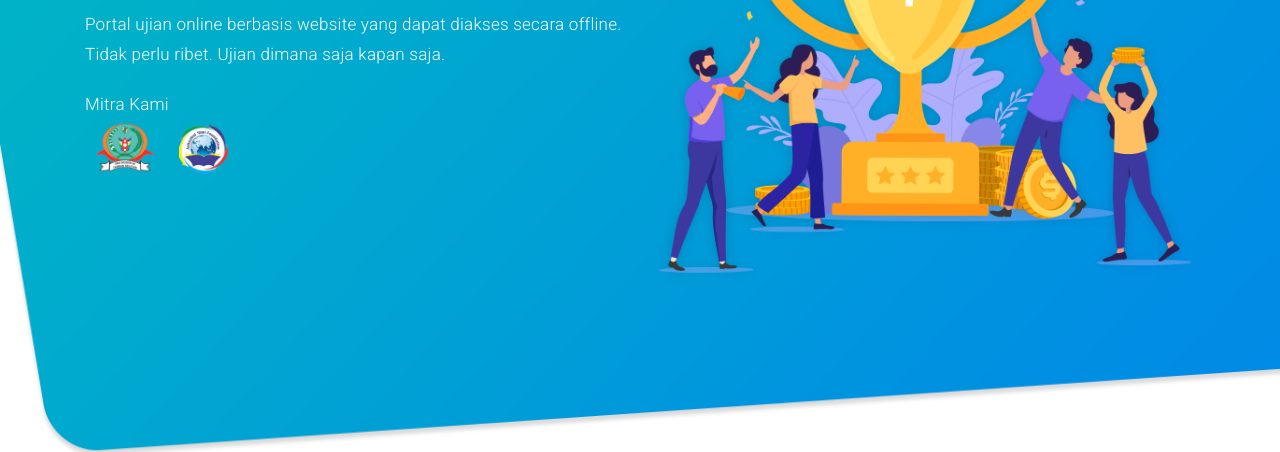
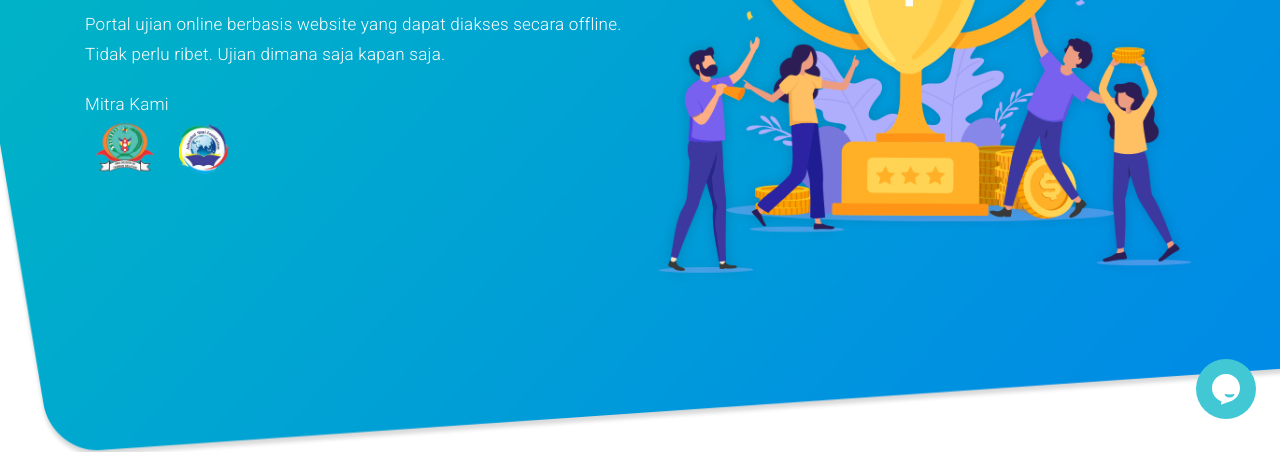
Before and after one commit to cbtsite/cbtsite.github.io, a plain HTML site: page index.html in a window 1280 px wide. Shown: the part 361-813 px from the top of the page. Drawn offline with Linux system fonts and the light colour scheme.

Commit message:
Add files via upload

```diff
--- a/index.html
+++ b/index.html
@@ -210,7 +210,7 @@
                                 <i class="icon fa fa-bar-chart fa-3x" style="color:white"></i>
                             </div>
                             <h5 class="service-title">Analisis Soal</h5>
-                            <p>Analisis butir soal untuk mengetahui tingkat pemahaman siswa terhadap materi, validitas soal, dll langsung dari CBT Online.</p>
+                            <p>Analisis butir soal untuk mengetahui tingkat pemahaman materi siswa terhadap soal, validitas soal, dll langsung dari CBT Online.</p>
                             <!-- <a href="#" class="main-button">Read More</a> -->
                         </div>
                         <div class="item service-item" style="height: 350px">
@@ -723,7 +723,24 @@
         <!-- Global Init -->
         <script src="assets/js/custom.js"></script>
 
-        <script>
+        <script type="text/javascript">
+            var Tawk_API=Tawk_API||{}, Tawk_LoadStart=new Date();
+            (function(){
+                var s1=document.createElement("script"),s0=document.getElementsByTagName("script")[0];
+                s1.async=true; s1.charset='UTF-8'; s1.setAttribute('crossorigin','*');
+                s1.src='https://embed.tawk.to/65487431f2439e1631ec0c36/1hehi2s1n';
+                s0.parentNode.insertBefore(s1,s0);
+            })();
+
+            window.Tawk_API = window.Tawk_API || {};
+            window.Tawk_API.onLoad = function(){
+                openChat();
+            };
+            function openChat() {
+                setTimeout(() => {
+                    $('.widget-visible').children('iframe').contents().find( '.tawk-branding' ).empty();
+                }, 400);
+            }
             function onSubmit() {
                 var valid = 0;
                 $('input[type="text"]').each(function() {
@@ -776,5 +793,34 @@
             }
         </script>
 
+        <style>
+            #chtBtn {
+                position: fixed;
+                z-index: 9999;
+                font-size: 20px;
+                width: 60px;
+                height: 60px;
+                border-radius: 100px;
+                right: 24px;
+                bottom: 20px;
+                display: flex;
+                padding: 0 !important;
+                justify-content: center;
+                align-items: center;
+                border: none;
+                outline: none;
+                background-color: #42c8d4;
+                color: #ffffff;
+                cursor: pointer;
+                transition: background-color 0.3s;
+            }
+            #chtBtn:hover {
+                background-color: #00eaff;
+            }
+        </style>
+        <button onclick='window.Tawk_API.toggle();openChat();' id="chtBtn" title="Mulai Chat">
+            <div><svg xmlns="http://www.w3.org/2000/svg" viewBox="0 0 800 800" height="32px" width="32px" role="img"><path fill="#ffffff" fill-rule="evenodd" clip-rule="evenodd" d="M400 26.2c-193.3 0-350 156.7-350 350 0 136.2 77.9 254.3 191.5 312.1 15.4 8.1 31.4 15.1 48.1 20.8l-16.5 63.5c-2 7.8 5.4 14.7 13 12.1l229.8-77.6c14.6-5.3 28.8-11.6 42.4-18.7C672 630.6 750 512.5 750 376.2c0-193.3-156.7-350-350-350zm211.1 510.7c-10.8 26.5-41.9 77.2-121.5 77.2-79.9 0-110.9-51-121.6-77.4-2.8-6.8 5-13.4 13.8-11.8 76.2 13.7 147.7 13 215.3.3 8.9-1.8 16.8 4.8 14 11.7z"></path></svg></div>
+        </button>
+
     </body>
 </html>
```
